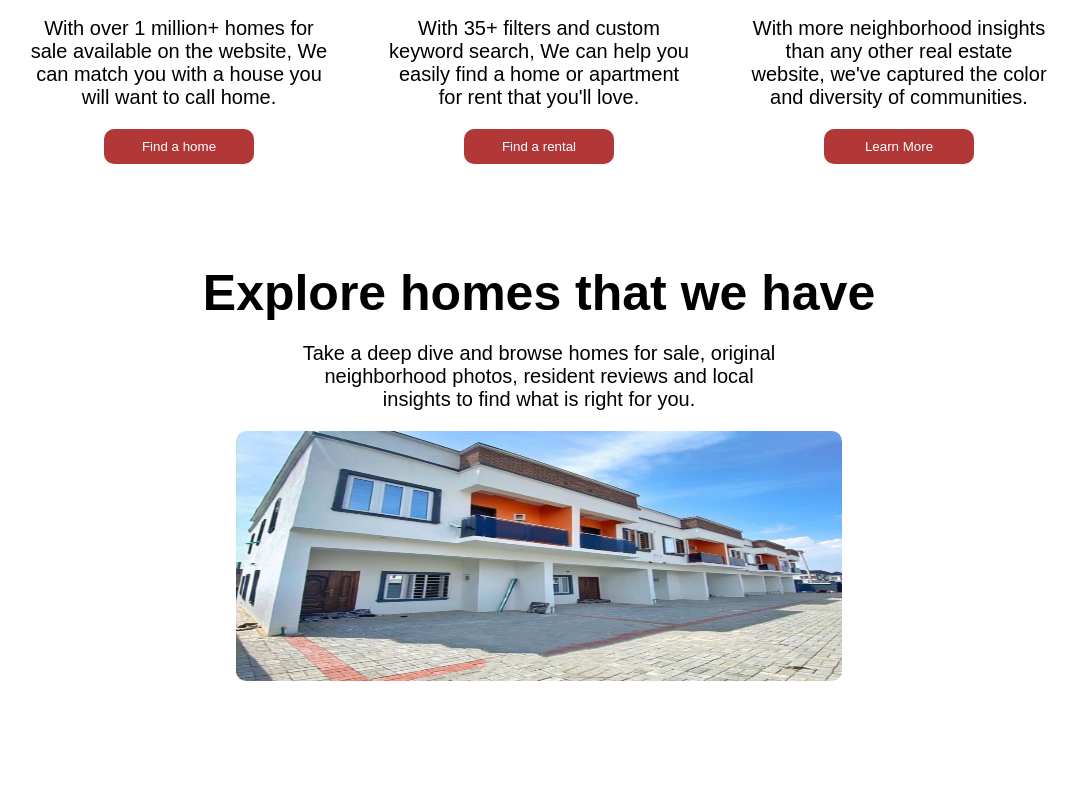
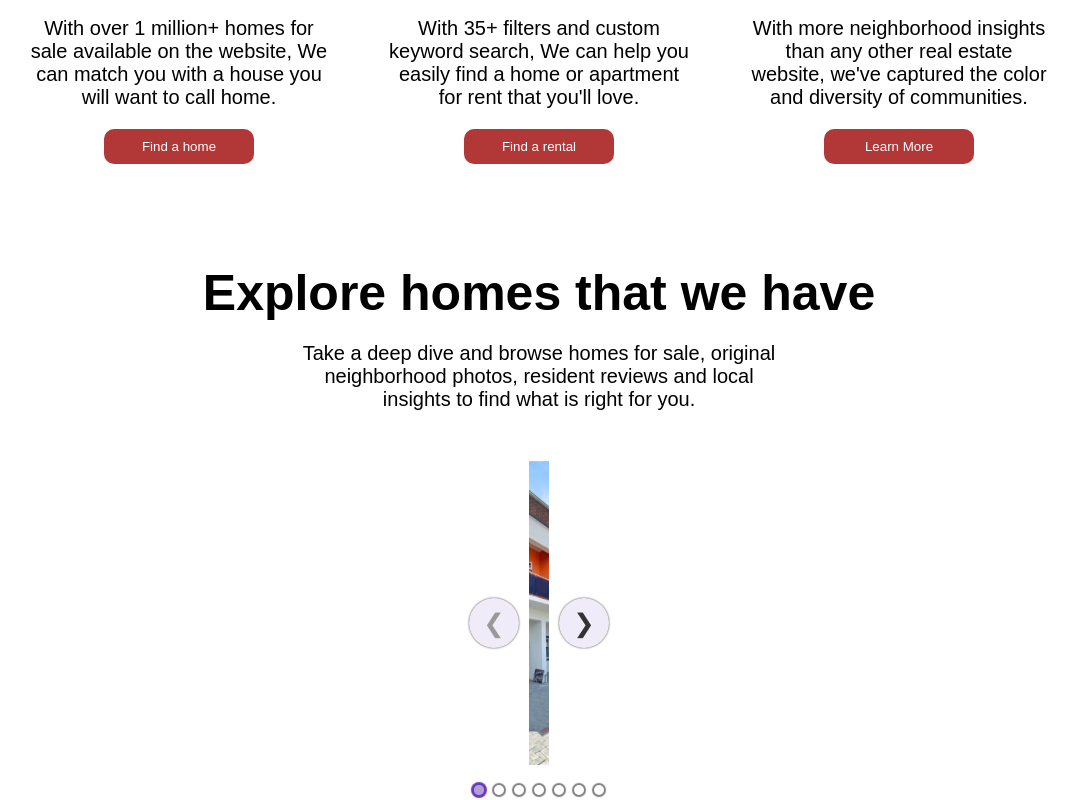
Before and after one commit to mishael1-d/Real-Estate, a React (Create React App) app: page / in a window 1280 px wide. Shown: the part 870-1670 px from the top of the page, without its empty margins (101-1177 px from the left). Before the commit the page ends 1625 px from the top, so only its background shows below. Built offline with nearby package versions, Linux system fonts and the light colour scheme.

Commit message:
finished working on sliding. Would make more changes later

```diff
--- a/package.json
+++ b/package.json
@@ -8,6 +8,7 @@
     "@testing-library/user-event": "^12.1.10",
     "react": "^17.0.2",
     "react-dom": "^17.0.2",
+    "react-elastic-carousel": "^0.11.5",
     "react-router-dom": "^5.3.0",
     "react-scripts": "4.0.3",
     "web-vitals": "^1.0.1"
--- a/src/Components/Content.js
+++ b/src/Components/Content.js
@@ -1,6 +1,6 @@
 import React from "react";
+import Slider from "./Slider";
 // import InputField from "./Input-field";
-import { data } from "../data";
 
 const Content = () => {
   return (
@@ -61,14 +61,16 @@ const Content = () => {
       <div className="explore-homes">
         <h2>Explore homes that we have</h2>
         <p>Take a deep dive and browse homes for sale, original neighborhood photos, resident reviews and local insights to find what is right for you.</p>
-
-        {/* {data.map((image, index)=>{
+      </div>
+        {/* <div className="images">
+        {data.map((image, index)=>{
               return (
                 <span key={index}><img src={image} alt="" /></span>
               )
-            })} */}
-        <img src={data[0]} alt="" srcset="" />
-      </div>
+            })}
+        </div> */}
+        {/* <img src={data[0]} alt="" srcset="" /> */}
+        <Slider/>
     </div>
   );
 };
--- /dev/null
+++ b/src/Components/Slider.js
@@ -0,0 +1,32 @@
+import React from "react";
+import Carousel from "react-elastic-carousel";
+import image1 from "../buildings/image1.JPG";
+import image2 from "../buildings/image2.JPG";
+import image3 from "../buildings/image3.JPG";
+import image4 from "../buildings/image4.JPG";
+import image5 from "../buildings/image5.JPG";
+import image6 from "../buildings/image6.JPG";
+import image7 from "../buildings/image7.JPG";
+
+function Slider() {
+  const images = {
+    items: [
+        {id:0, image:image1},
+        {id:1, image:image2},
+        {id:2, image:image3},
+        {id:3, image:image4},
+        {id:4, image:image5},
+        {id:5, image:image6},
+        {id:6, image:image7}
+    ],
+  };
+  return <div>
+<Carousel>
+    {images.items.map(item=><div key={item.id} className=".images">
+        <img src={item.image} alt="" className='image'/>
+    </div>)}
+</Carousel>
+  </div>;
+}
+
+export default Slider;
--- a/src/data.js
+++ /dev/null
@@ -1,9 +0,0 @@
-import image1 from './buildings/image1.JPG'
-import image2 from './buildings/image2.JPG'
-import image3 from './buildings/image3.JPG'
-import image4 from './buildings/image4.JPG'
-import image5 from './buildings/image5.JPG'
-import image6 from './buildings/image6.JPG'
-import image7 from './buildings/image7.JPG'
-
-export const data = [image1,image2,image3,image4,image5,image6,image7]
--- a/src/styles/app.css
+++ b/src/styles/app.css
@@ -159,6 +159,7 @@
 }
 .content h1 {
   margin-top: 60px;
+  text-align: center;
 }
 .bottom-text {
   padding: 0 30px;
@@ -222,13 +223,25 @@
   margin: 0 auto;
   font-size: 20px;
 }
-.explore-homes img {
-  width: 90%;
-  height: 250px;
-  margin: 20px auto;
-  border-radius: 10px;
+
+.image {
+  height: 100%;
+  width: 300px;
 }
-
+.jMNKZk {
+  width: 500% !important;
+  height: 300px !important;
+}
+.jRFJkP:hover:enabled, .jRFJkP:focus:enabled {
+  background: #b23838 !important;
+}
+.lcUbOd:hover, .lcUbOd:focus {
+  box-shadow: 0 0 1px 3px #000 !important;
+}
+.eaptOe, .lcUbOd {
+  background: #b23838 !important;
+  box-shadow: 0 0 0 0 #b23838 !important;
+}
 @media screen and (max-width: 768px) {
   .app {
     width: 100%;
@@ -358,4 +371,8 @@
     max-width: 350px;
     font-size: 18px;
   }
+  .jMNKZk {
+    width: 280% !important;
+    height: 300px !important;
+  }
 }
```
Also changed, not shown: 1 other file (tests, documents, lock files or other folders).
